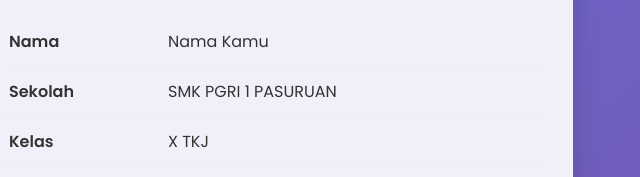
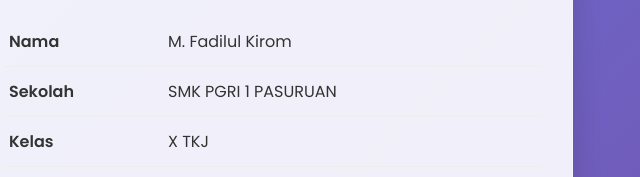
Before and after one commit to Fyxzpediaa/Profil-Pelajar, a plain HTML site: page index.html in a window 1280 px wide. Shown: the part 383-560 px from the top of the page, 367-1007 px from the left. Drawn offline with Linux system fonts and the light colour scheme.

Commit message:
Update index.html

```diff
--- a/index.html
+++ b/index.html
@@ -144,7 +144,7 @@
             <table>
                 <tr>
                     <td><b>Nama</b></td>
-                    <td>Nama Kamu</td>
+                    <td>M. Fadilul Kirom</td>
                 </tr>
                 <tr>
                     <td><b>Sekolah</b></td>
```
